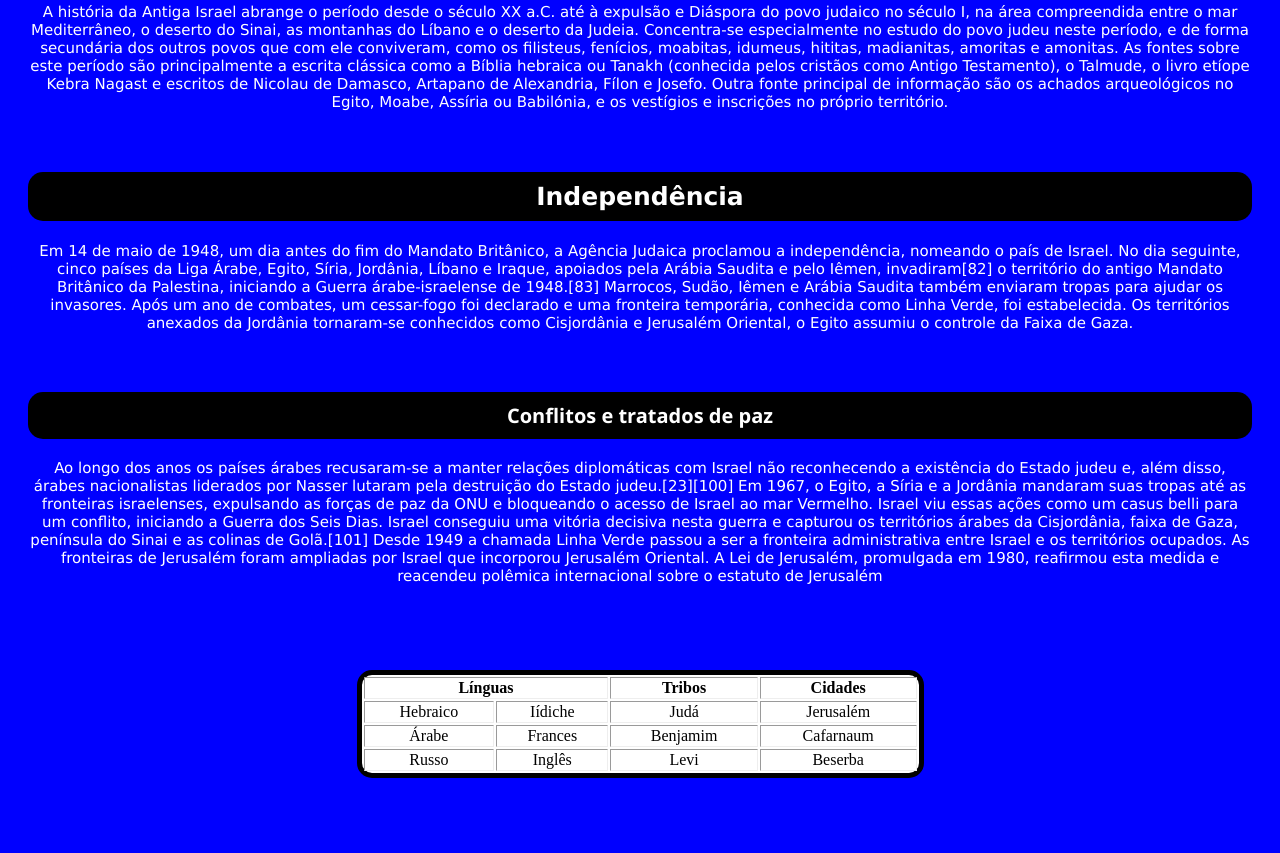
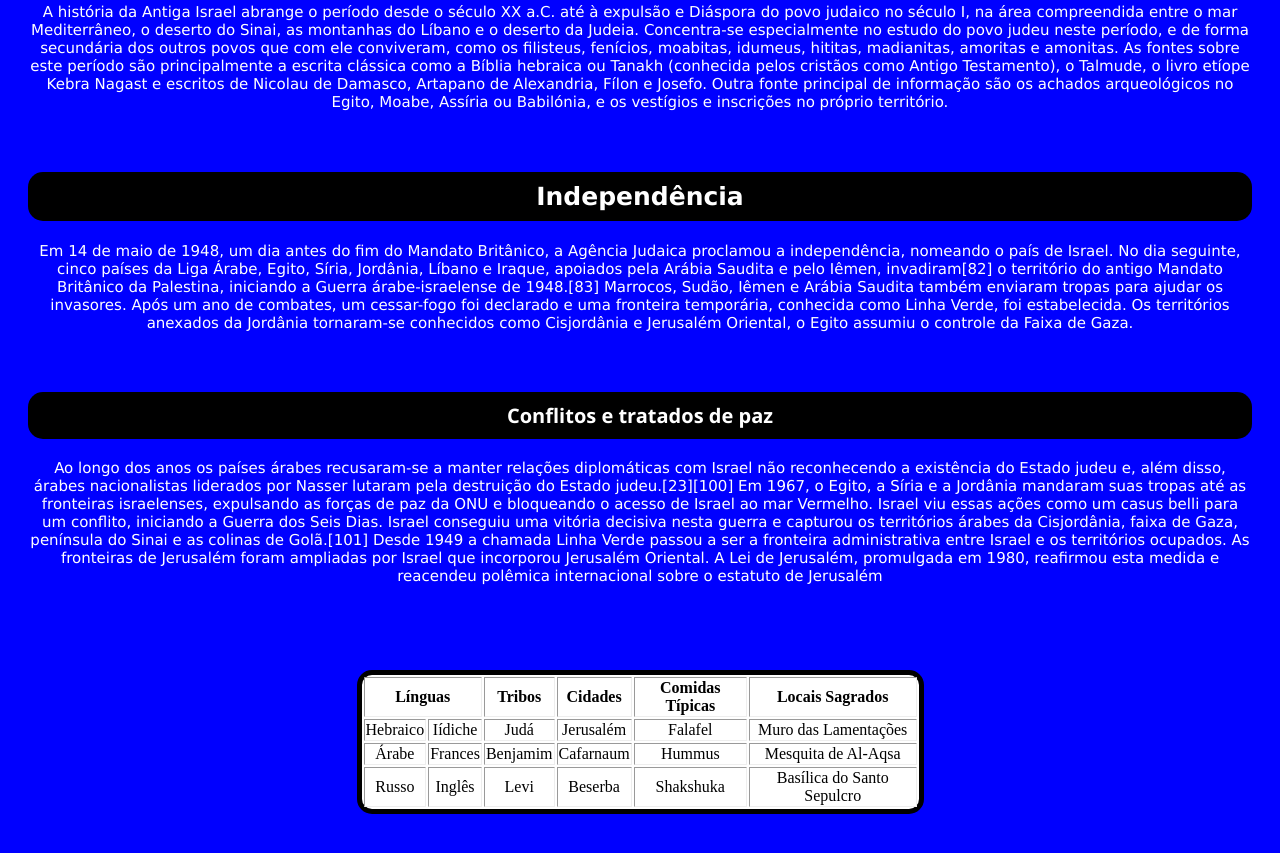
Before and after one commit to emanueldias01/pais-page, a plain HTML site: page index.html in a window 1280 px wide. Shown: the part 895-1748 px from the top of the page. Drawn offline with Linux system fonts and the light colour scheme.

Commit message:
add locais sagrados e comidas tipicas

```diff
--- a/index.html
+++ b/index.html
@@ -54,24 +54,32 @@
             <th colspan="2">Línguas</th>
             <th>Tribos</th>
             <th>Cidades</th>
+            <th>Comidas Típicas</th>
+            <th>Locais Sagrados</th>
         </tr>
         <tr>
             <td>Hebraico</td>
             <td>Iídiche</td>
             <td>Judá</td>
             <td>Jerusalém</td>
+            <td>Falafel</td>
+            <td>Muro das Lamentações</td>
         </tr>
         <tr>
             <td>Árabe</td>
             <td>Frances</td>
             <td>Benjamim</td>
             <td>Cafarnaum</td>
+            <td>Hummus</td>
+            <td>Mesquita de Al-Aqsa</td>
         </tr>
         <tr>
             <td>Russo</td>
             <td>Inglês</td>
             <td>Levi</td>
             <td>Beserba</td>
+            <td>Shakshuka</td>
+            <td>Basílica do Santo Sepulcro</td>
         </tr>
     </table>
     </div>
```
